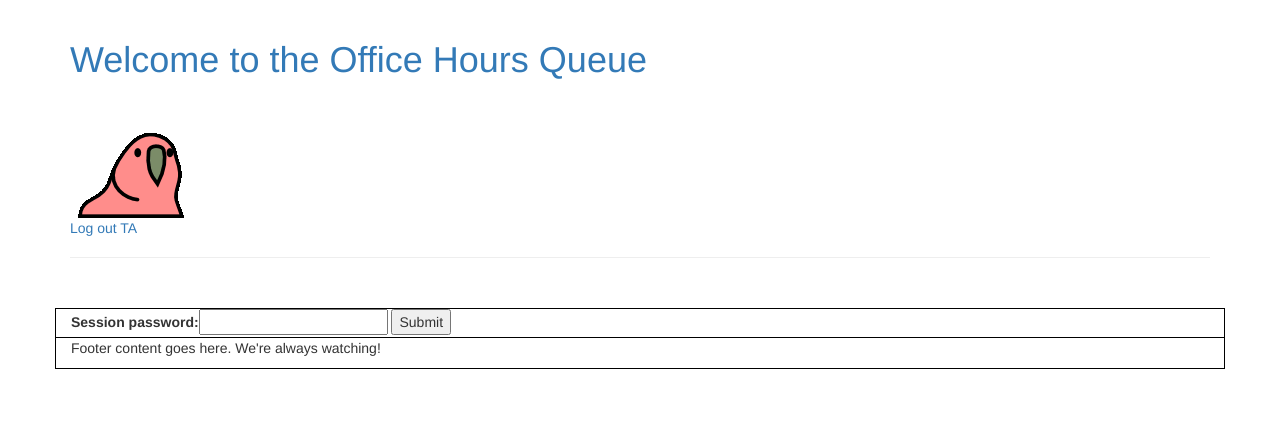
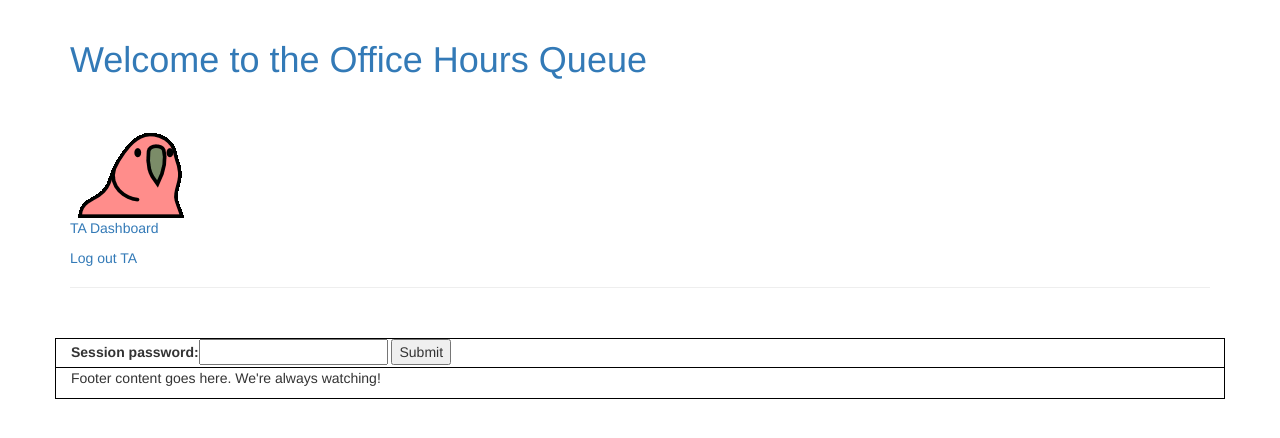
Before and after one commit to madsilva/hackisu-2017-officehours, a Django app: page /create_session in a window 1280 px wide. Shown: the top 438 px of the page. Run offline with Django 3.2, Linux system fonts and the light colour scheme; a user stored in the database is signed in; some libraries are stand-ins or nearby versions.

Commit message:
Add TA dashboard link, make question input box bigger

```diff
--- a/officehours/classes/forms.py
+++ b/officehours/classes/forms.py
@@ -10,7 +10,7 @@ class CreateSessionForm(forms.Form):
 class StudentLoginForm(forms.Form):
     canvas_id = forms.CharField()
     session_password = forms.CharField()
-    question = forms.CharField()
+    question = forms.CharField(widget=forms.Textarea)
 
     def is_valid(self):
         valid = super(StudentLoginForm, self).is_valid()
--- a/officehours/classes/templates/classes/base.html
+++ b/officehours/classes/templates/classes/base.html
@@ -27,6 +27,7 @@
         <h1><a href="/">Welcome to the Office Hours Queue</a></h1>
         <img src="{% static "classes/parrot.gif" %}" />
           {% if user.is_authenticated %}
+          <p><a href="{% url 'ta_dashboard' %}">TA Dashboard</a></p>
           <p><a href="{% url 'logout' %}">Log out TA</a></p>
           {% endif %}
     </div>
```
Also changed, not shown: officehours/db.sqlite3.
